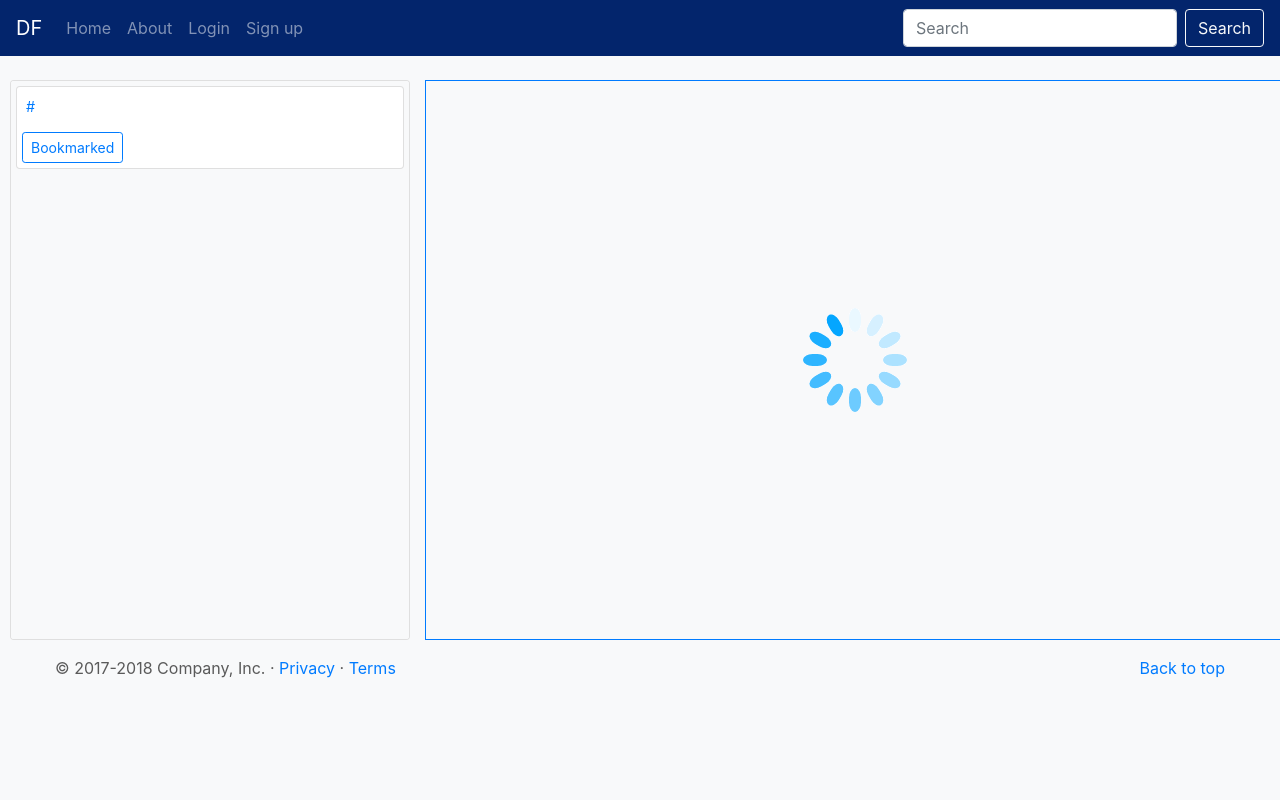
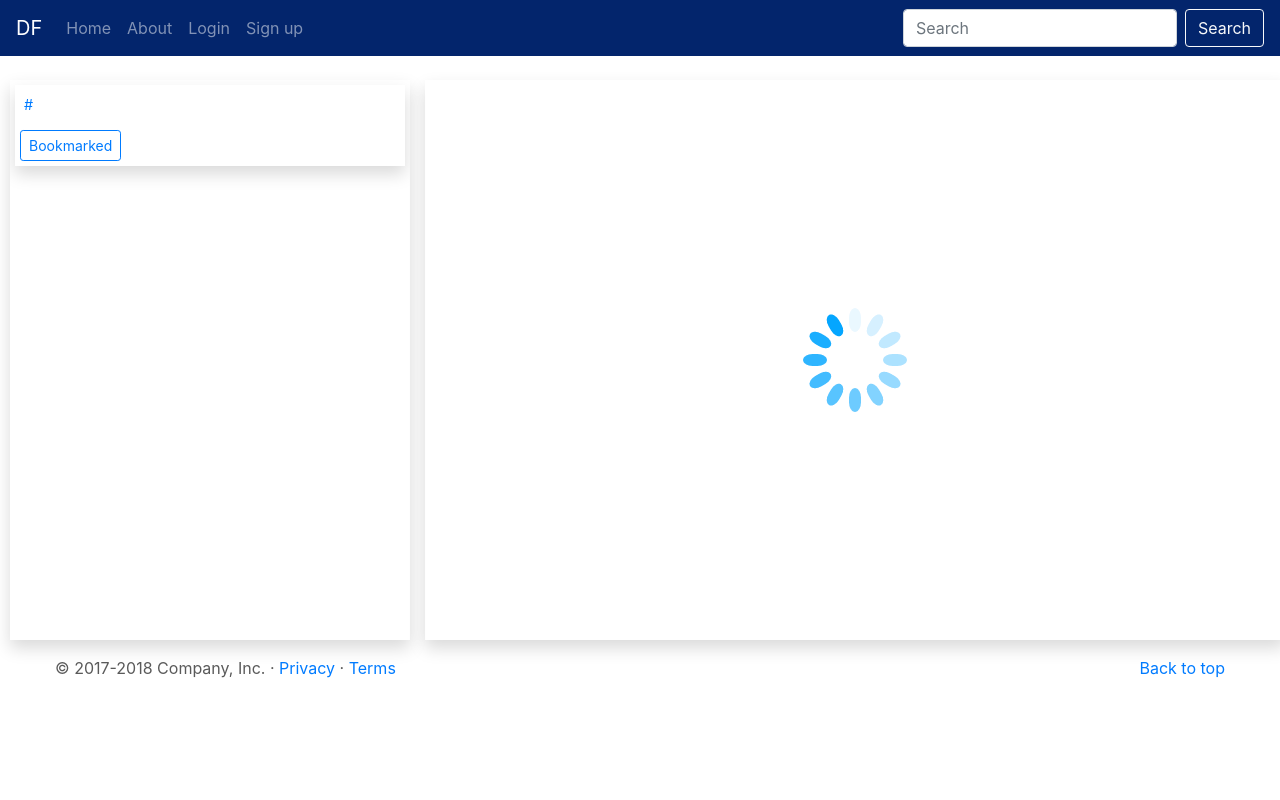
Before and after one commit to h-hub/hacknow-project, a Django app: page /bookmark in a window 1280 px wide. Run offline with Django 3.2, Linux system fonts and the light colour scheme; tables that the repository leaves empty hold one stand-in row (values such as "Sample post"); some libraries are stand-ins or nearby versions.

Commit message:
ui update

```diff
--- a/devRssReader/static/base.css
+++ b/devRssReader/static/base.css
@@ -129,10 +129,17 @@
 .bookmark-card {
     overflow-y: scroll;
     height: calc(100vh - 15rem);
+    border-radius: 0;
+    border: 0;
 }
 
 .bookmark-card .card-body {
     padding: 5px;
+}
+
+.bookmark-card .card {
+    border-radius: 0;
+    border: 0;
 }
 
 .bookmark-card .card {
--- a/home/home_templates/bookmarks.html
+++ b/home/home_templates/bookmarks.html
@@ -6,10 +6,10 @@
 <div class="row">
     {% if links %}
     <div class="col-md-4 col-sm-12 col-lg-4 col-xl-4 bookmarks">
-        <div class="card bookmark-card">
-            <div class="card-body bg-light">
+        <div class="card bookmark-card shadow">
+            <div class="card-body">
                 {% for bookmark_link in links %}
-                <div class="card">
+                <div class="card shadow">
                     <div class="card-body  bookmark-card-link">
                         <a class="nav-link" id="v-pills-profile-tab" data-toggle="pill" href="{{bookmark_link.link}}"
                             role="tab" aria-controls="v-pills-profile" aria-selected="false">{{bookmark_link.link}}</a>
@@ -25,7 +25,7 @@
             </div>
         </div>
     </div>
-    <div class="col-md-8 col-sm-12  col-lg-8 col-xl-8 bookmarks-content border border-primary justify-content-center">
+    <div class="col-md-8 col-sm-12  col-lg-8 col-xl-8 bookmarks-content shadow justify-content-center">
         <iframe src="{{first_link.link}}" width="100%" height="100%" frameborder="0" allowtransparency="true"></iframe>
     </div>
 
--- a/home/home_templates/home.html
+++ b/home/home_templates/home.html
@@ -5,7 +5,7 @@
 
 <div class="card-columns">
     {% for entry in authors %}
-    <div class="card">
+    <div class="card shadow">
         <div class="card-header auther-name text-light d-flex justify-content-between">
             <div class="mr-auto p-2">{{entry.authername}}</div>
             <div class="p-2"><a><i class="fab fa-twitter-square"></i></a></div>
--- a/templates/base.html
+++ b/templates/base.html
@@ -23,8 +23,7 @@
     <script type="text/javascript" src="{% static "bookmarks.js" %}"></script>
 </head>
 
-<body class="bg-light
-">
+<body>
     <header>
 
         <nav class="navbar navbar-expand-md navbar-dark fixed-top bg-navbar">
```
